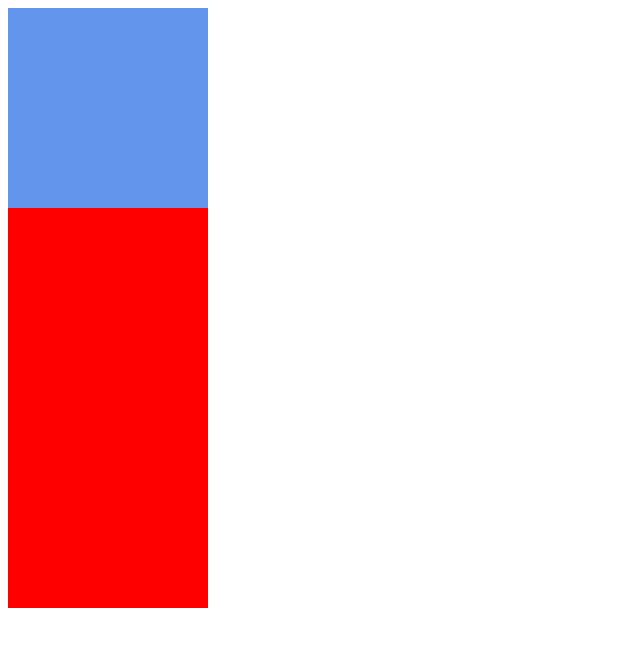
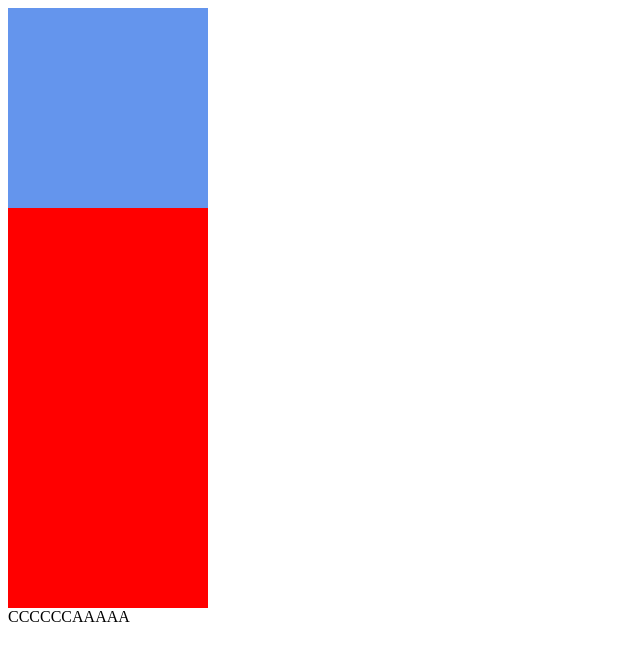
Before and after one commit to lunedhiver97/test-github, a plain HTML site: page index.html in a window 1280 px wide. Shown: the whole page, without its empty margins (0-640 px from the left). Drawn offline with Linux system fonts and the light colour scheme.

Commit message:
fix 新增首頁

```diff
--- a/index.html
+++ b/index.html
@@ -19,5 +19,6 @@
     <div class="box"></div>
     <div class="box red"></div>
     <div class="box red"></div>
+    CCCCCCAAAAA
 </body>
 </html>
```
